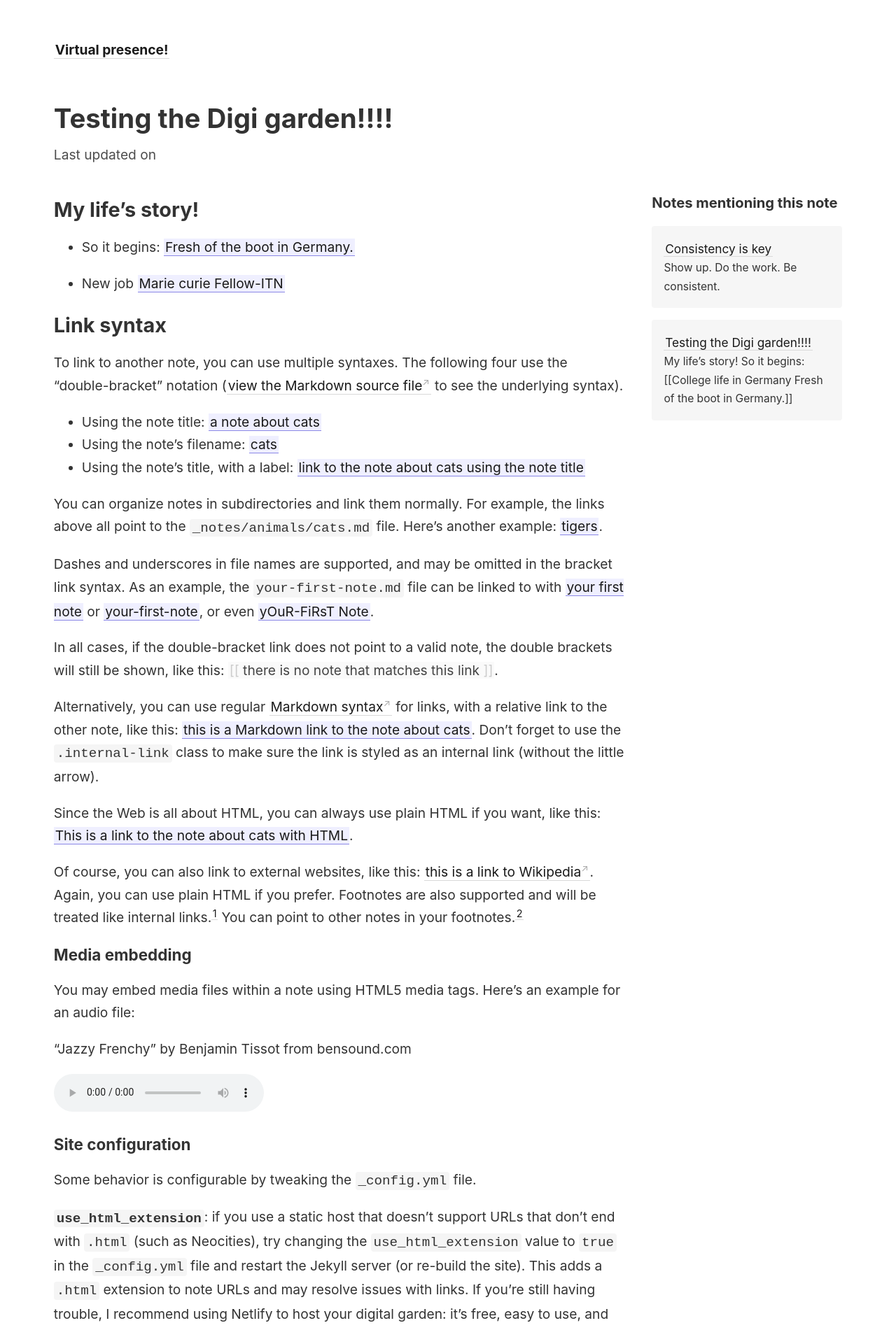
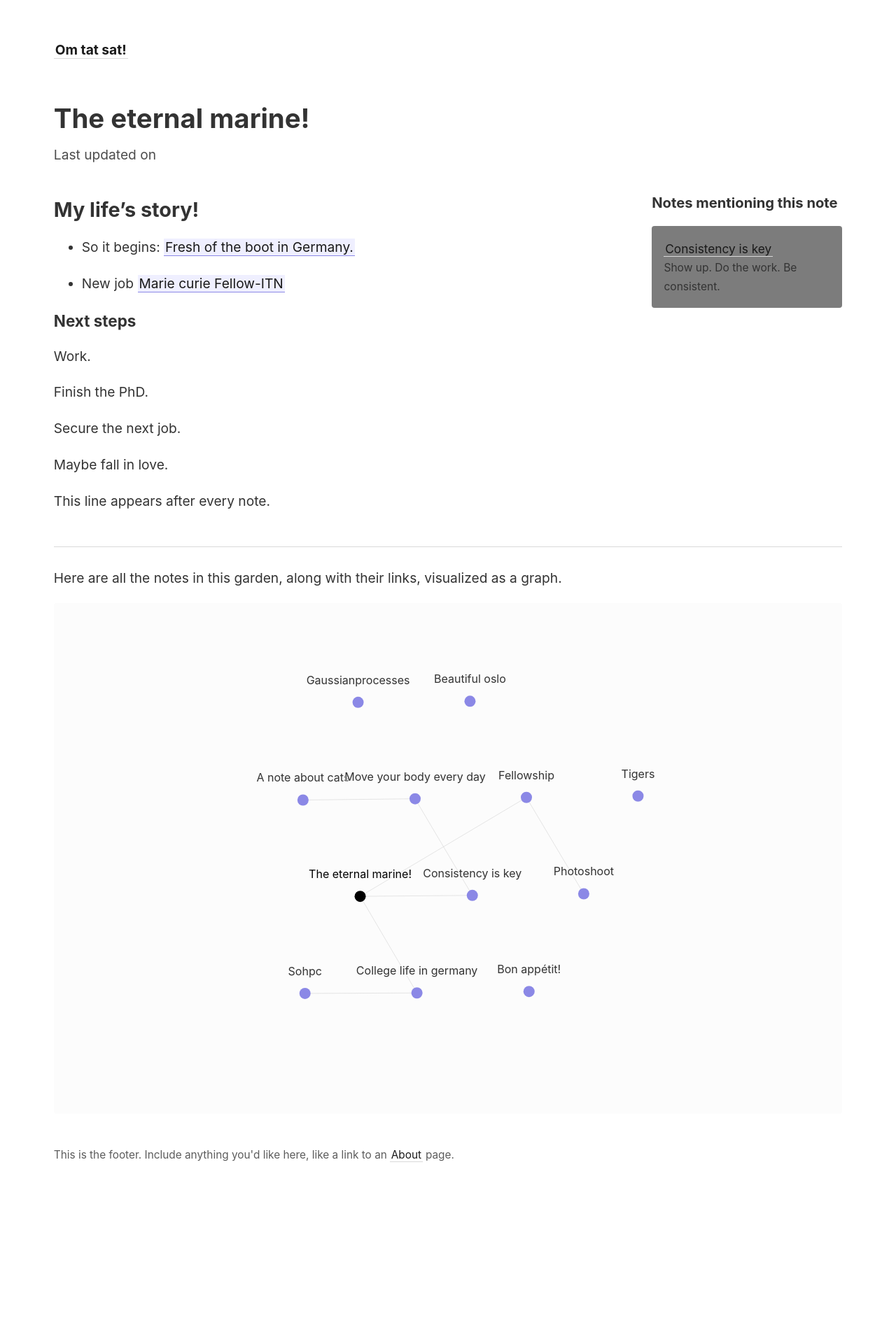
Before and after one commit to Atulsingh92/digigarden-template, a Jekyll site: the page built from _notes/your-first-note.md, in a window 1280 px wide. Shown: the top 1901 px of the page at 70% size. Built offline with Jekyll 4.4.1, drawn with Linux system fonts in a browser that asks for light colours; after the commit the page ends 1731 px from its top, so only the background shows below that; some of the changed text lies outside the part shown.

Commit message:
Changed the welcome page

```diff
--- a/_config.yml
+++ b/_config.yml
@@ -1,4 +1,4 @@
-title:               Virtual presence!
+title:               Om tat sat!
 include:             ['_pages']
 exclude:             ['_includes/notes_graph.json']
 # You may need to change the base URL depending on your deploy configuration.
--- a/_notes/your-first-note.md
+++ b/_notes/your-first-note.md
@@ -1,68 +1,11 @@
 ---
-title: Testing the Digi garden!!!!
+title: The eternal marine!
 ---
 
 ## My life's story!
 -	So it begins: [[College life in Germany|Fresh of the boot in Germany.]]
 
 - New job [[Fellowship|Marie curie Fellow-ITN]]
-
-## Link syntax
-
-To link to another note, you can use multiple syntaxes. The following four use the "double-bracket" notation ([view the Markdown source file](https://github.com/maximevaillancourt/digital-garden-jekyll-template/blob/master/_notes/your-first-note.md#link-syntax) to see the underlying syntax).
-
-- Using the note title: [[a note about cats]]
-- Using the note's filename: [[cats]]
-- Using the note's title, with a label: [[A note about cats|link to the note about cats using the note title]]
-
-You can organize notes in subdirectories and link them normally. For example, the links above all point to the `_notes/animals/cats.md` file. Here's another example: [[tigers]].
-
-Dashes and underscores in file names are supported, and may be omitted in the bracket link syntax. As an example, the `your-first-note.md` file can be linked to with [[your first note]] or [[your-first-note]], or even [[yOuR-FiRsT Note]].
-
-In all cases, if the double-bracket link does not point to a valid note, the double brackets will still be shown, like this: [[there is no note that matches this link]].
-
-Alternatively, you can use regular [Markdown syntax](https://www.markdownguide.org/getting-started/) for links, with a relative link to the other note, like this: [this is a Markdown link to the note about cats](/cats){: .internal-link}. Don't forget to use the `.internal-link` class to make sure the link is styled as an internal link (without the little arrow).
-
-Since the Web is all about HTML, you can always use plain HTML if you want, like this: <a class="internal-link" href="/cats">This is a link to the note about cats with HTML</a>.
-
-Of course, you can also link to external websites, like this: [this is a link to Wikipedia](https://wikipedia.org/). Again, you can use plain HTML if you prefer. Footnotes are also supported and will be treated like internal links.[^1] You can point to other notes in your footnotes.[^2]
-
-[^1]: This is a footnote. For more information about using footnotes, check out the [Markdown Guide](https://www.markdownguide.org/extended-syntax/#footnotes).
-[^2]: This is another footnote that links to the note about [[cats]]. You may also point to [[notes that do not exist]] if you wish.
-
-
-### Media embedding
-
-You may embed media files within a note using HTML5 media tags. Here's an example for an audio file:
-
-"Jazzy Frenchy" by Benjamin Tissot from bensound.com
-<audio controls>
-  <source src="/assets/jazzyfrenchy.mp3" type="audio/mpeg">
-  Your browser does not support the audio element.
-</audio>
-
-### Site configuration
-
-Some behavior is configurable by tweaking the `_config.yml` file.
-
-**`use_html_extension`**: if you use a static host that doesn't support URLs that don't end with `.html` (such as Neocities), try changing the `use_html_extension` value to `true` in the `_config.yml` file and restart the Jekyll server (or re-build the site). This adds a `.html` extension to note URLs and may resolve issues with links. If you're still having trouble, I recommend using Netlify to host your digital garden: it's free, easy to use, and fully supports this template's features out of the box.
-
-**`open_external_links_in_new_tab`**: when set to `true`, this makes external links open in new tabs. Set to `false` to open all links in the current tab.
-
-**`embed_tweets`**: when set to `true`, tweet URLs on their own lines will be replaced with a Twitter embed. Default value is `false`.
-
-### Automatic bi-directional links
-
-Notice in the "Notes mentioning this note" section that there is another note linking to this note. This is a bi-directional link, and those are automatically created when you create links to other notes.
-
-### Link previews
-
-If you're on a device with mouse support, try hovering your mouse on internal links to preview the notes: [[a note about cats]].
-
-Links that have been previewed will be cached to avoid redundant requests.
-
-
-
 
 ### Next steps
 
@@ -73,5 +16,3 @@ Finish the PhD.
 Secure the next job.
 
 Maybe fall in love.
-
-Go forth, have fun, and learn new something every day! ✌️
--- a/_sass/_style.scss
+++ b/_sass/_style.scss
@@ -2,7 +2,7 @@ $color-primary: hsl(0, 0%, 10%);
 $color-text: hsl(0, 0%, 20%);
 $color-subtext: hsl(0, 0%, 30%);
 $color-border: hsl(0, 0%, 85%);
-$color-box-background: mix($color-primary, white, 4%);
+$color-box-background: mix($color-primary, grey, 4%);
 $border-radius: 4px;
 $font-family: -apple-system, BlinkMacSystemFont, Segoe UI, Helvetica, Arial,
   sans-serif, Apple Color Emoji, Segoe UI Emoji, Segoe UI Symbol;
```
Also changed, not shown: _notes/안녕하세요.md (deleted, +0 -5 lines), _pages/about.md (+2 -1 lines), _pages/index.md (+2 -6 lines).
